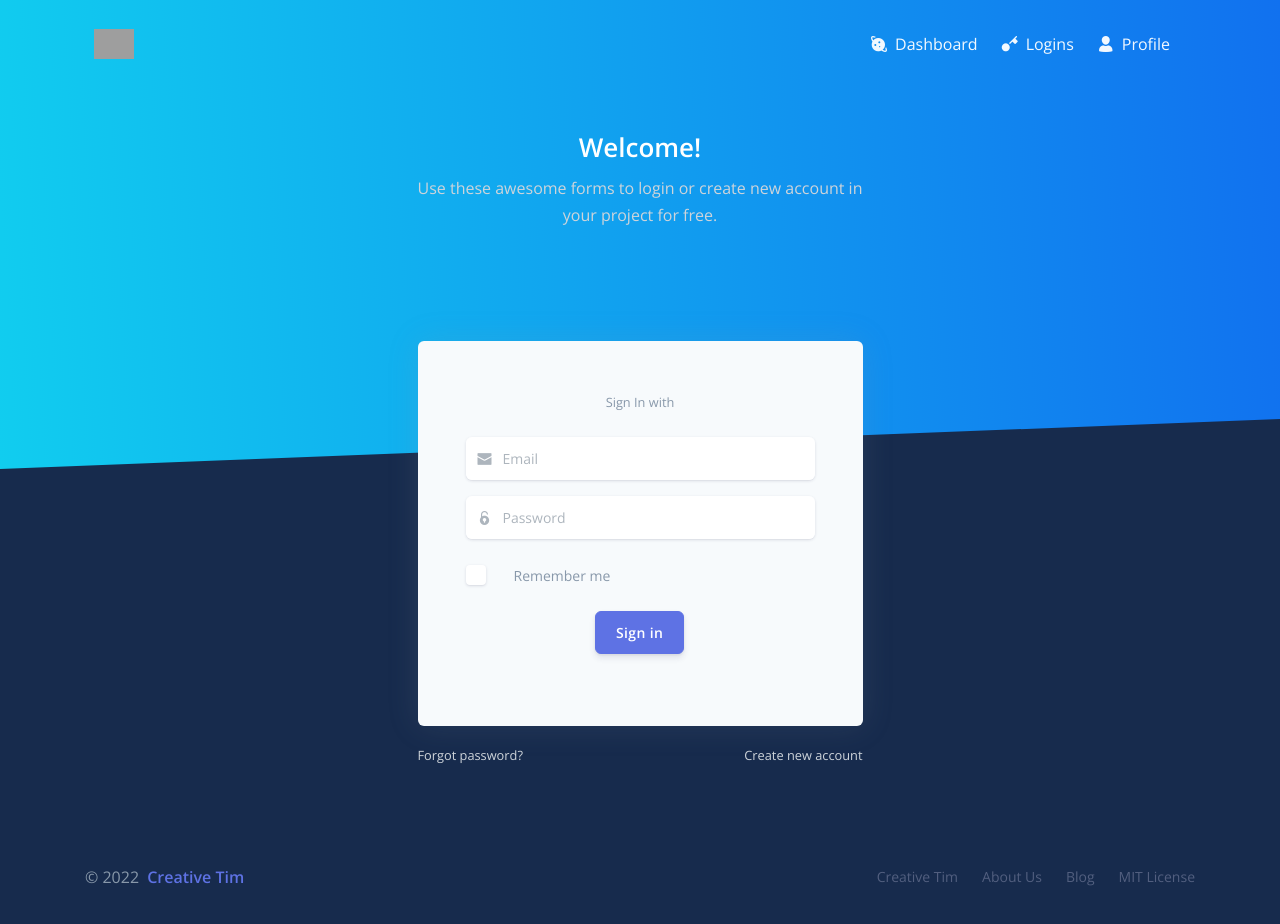
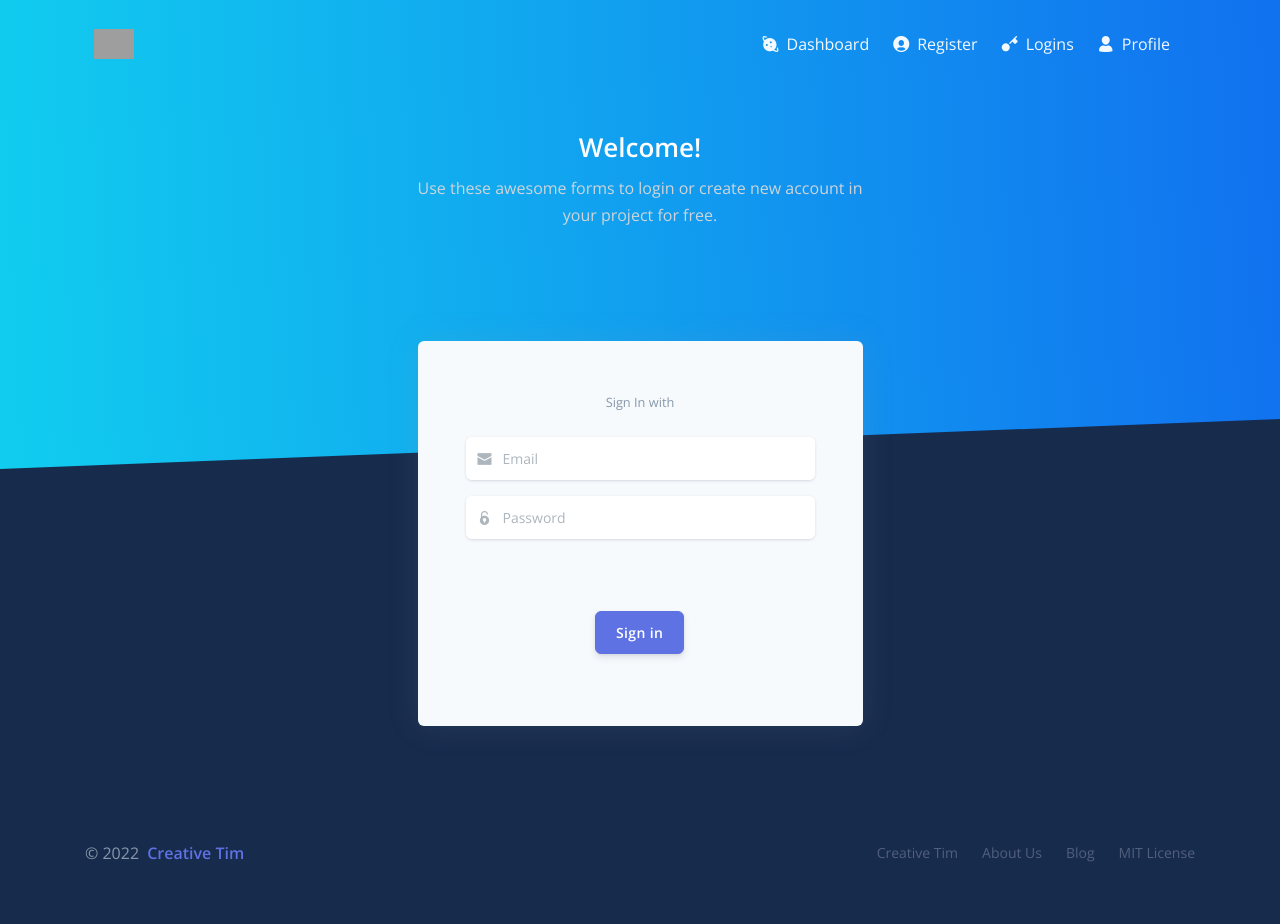
Before and after one commit to Noluverse-Technologies/pixel-purchase-frontend, a Next.js app: page /auth/login in a window 1280 px wide. Shown: the top 924 px of the page. Built offline with nearby package versions, Linux system fonts and the light colour scheme; grey boxes are pictures that could not be loaded.

Commit message:
1. register nav bar display on login page

```diff
--- a/components/Navbars/AuthNavbar.js
+++ b/components/Navbars/AuthNavbar.js
@@ -59,14 +59,14 @@ function AdminNavbar() {
                   </NavLink>
                 </Link>
               </NavItem>
-              {/* <NavItem>
+              <NavItem>
                 <Link href="/auth/register">
                   <NavLink href="#pablo" className="nav-link-icon">
                     <i className="ni ni-circle-08" />
                     <span className="nav-link-inner--text">Register</span>
                   </NavLink>
                 </Link>
-              </NavItem> */}
+              </NavItem>
               <NavItem>
                 <Link href="/auth/login">
                   <NavLink href="#pablo" className="nav-link-icon">
--- a/pages/admin/profile.js
+++ b/pages/admin/profile.js
@@ -229,13 +229,13 @@ const handleSubmit = (event) => {
                     <i className="ni location_pin mr-2" />
                     Bucharest, Romania
                   </div>
-                  <div className="h5 mt-4">
+                  {/* <div className="h5 mt-4">
                     <i className="ni business_briefcase-24 mr-2" />
                     Solution Manager - Creative Tim Officer
-                  </div>
+                  </div> */}
                   <div>
                     <i className="ni education_hat mr-2" />
-                    University of Computer Science
+                    User Subscription Type
                   </div>
                   <hr className="my-4" />
                   <p>
--- a/pages/auth/login.js
+++ b/pages/auth/login.js
@@ -107,12 +107,12 @@ function Login() {
                   id=" customCheckLogin"
                   type="checkbox"
                 />
-                <label
+                {/* <label
                   className="custom-control-label"
                   htmlFor=" customCheckLogin"
                 >
                   <span className="text-muted">Remember me</span>
-                </label>
+                </label> */}
               </div>
               <div className="text-center">
                 <Button className="my-4" color="primary" type="submit">
@@ -125,7 +125,7 @@ function Login() {
           </CardBody>
         </Card>
         <Row className="mt-3">
-          <Col xs="6">
+          {/* <Col xs="6">
             <a
               className="text-light"
               href="#pablo"
@@ -133,16 +133,16 @@ function Login() {
             >
               <small>Forgot password?</small>
             </a>
-          </Col>
-          <Col className="text-right" xs="6">
+          </Col> */}
+          {/* <Col className="text-right" xs="6">
             <a
               className="text-light"
-              href="#pablo"
+              href="/auth/register"
               onClick={(e) => e.preventDefault()}
             >
               <small>Create new account</small>
             </a>
-          </Col>
+          </Col> */}
         </Row>
       </Col>
     </>
```
